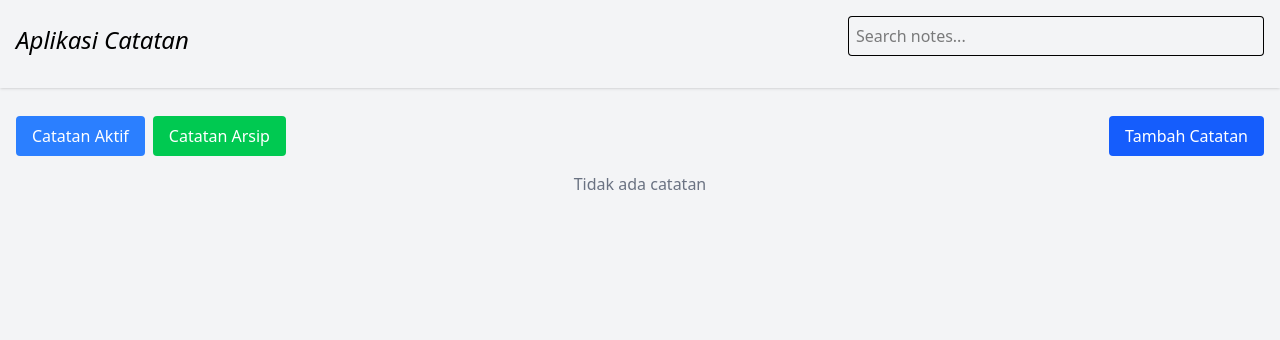
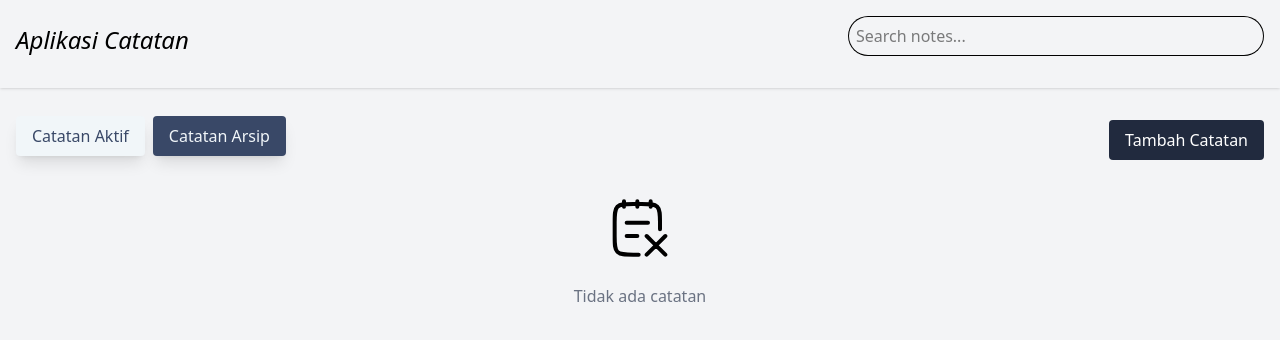
Before and after one commit to Lazuardi-hrp/Notes-App, a React (Vite) app: page / in a window 1280 px wide. Both pictures are taken after a click on the button "Catatan Arsip". Shown: the top 340 px of the page. Built offline with nearby package versions, Linux system fonts and the light colour scheme.

Commit message:
customize theme

```diff
--- a/src/components/App.jsx
+++ b/src/components/App.jsx
@@ -47,15 +47,32 @@ export default function App() {
          <div className="container mx-auto p-4">
             <div className="mb-4 flex justify-between items-center">
             <div>
-                  <button className="bg-blue-500 text-white px-4 py-2 rounded mr-2" onClick={() => setShowArchived(false)}>
+               {/* Tombol Catatan Aktif */}
+               <button
+                  className={`px-4 py-2 rounded shadow-lg transition duration-300 mr-2 mb-2 ${
+                     !showArchived
+                        ? "bg-[#394867] text-[#F1F6F9]"  // Warna lebih gelap untuk tombol aktif
+                        : "bg-[#F1F6F9] text-[#394867] hover:bg-[#394867] hover:text-[#F1F6F9]"
+                  }`}
+                  onClick={() => setShowArchived(false)}
+               >
                   Catatan Aktif
                </button>
-                  <button className="bg-green-500 text-white px-4 py-2 rounded" onClick={() => setShowArchived(true)}>
+
+               {/* Tombol Catatan Arsip */}
+               <button
+                  className={`px-4 py-2 rounded shadow-lg transition duration-300 ${
+                     showArchived
+                        ? "bg-[#394867] text-[#F1F6F9]"  // Warna lebih gelap untuk tombol aktif
+                        : "bg-[#F1F6F9] text-[#394867] hover:bg-[#394867] hover:text-[#F1F6F9]"
+                  }`}
+                  onClick={() => setShowArchived(true)}
+               >
                   Catatan Arsip
                </button>
             </div>
                <button
-                  className="bg-blue-600 text-white px-4 py-2 rounded hover:bg-blue-700 transition-colors"
+                  className="bg-[#212A3E] text-white px-4 py-2 rounded hover:bg-blue-700 transition-colors"
                   onClick={() => setIsAddNoteModalOpen(true)}
                >
                   Tambah Catatan
@@ -88,13 +105,20 @@ const Modal = ({ isOpen, onClose, children }) => {
    return (
       <div className="fixed inset-0 bg-black/80 flex justify-center items-center">
          <div className="bg-white p-6 rounded-lg shadow-lg w-full max-w-md">
+         <div className="flex justify-end">
+            <button onClick={onClose} className="text-gray-500 hover:text-gray-700">
+               <svg
+               className="w-6 h-6"
+               fill="none"
+               stroke="currentColor"
+               viewBox="0 0 24 24"
+               xmlns="http://www.w3.org/2000/svg"
+               >
+               <path strokeLinecap="round" strokeLinejoin="round" strokeWidth={2} d="M6 18L18 6M6 6l12 12" />
+               </svg>
+            </button>
+         </div>
          {children}
-            <button
-               className="mt-4 bg-red-500 text-white px-4 py-2 rounded hover:bg-red-600 transition-colors"
-               onClick={onClose}
-            >
-               Tutup
-            </button>
          </div>
       </div>
    );
--- a/src/components/NoteList.jsx
+++ b/src/components/NoteList.jsx
@@ -1,9 +1,17 @@
-import React from "react"
-import Note from "./Note"
+import React from "react";
+import Note from "./Note";
 
 const NoteList = ({ notes, deleteNote, toggleArchive, showArchived, showFormattedDate }) => {
    if (notes.length === 0) {
-      return <p className="text-gray-500 text-center mt-4">Tidak ada catatan</p>
+      return (
+         <div className="flex flex-col items-center justify-center mt-8">
+         {/* SVG Icon for "No Notes" */}
+         <svg xmlns="http://www.w3.org/2000/svg" width="64" height="64" viewBox="0 0 24 24">
+            <path fill="none" stroke="#000" stroke-linecap="round" stroke-linejoin="round" stroke-width="1.5" d="M16 2v2m-5-2v2M6 2v2m13.5 8.5V10c0-3.3 0-4.95-1.025-5.975S15.8 3 12.5 3h-3C6.2 3 4.55 3 3.525 4.025S2.5 6.7 2.5 10v5c0 3.3 0 4.95 1.025 5.975S6.2 22 9.5 22h2m10-7L18 18.5m0 0L14.5 22m3.5-3.5l3.5 3.5M18 18.5L14.5 15M7 15h4m-4-5h8" color="#000" />
+         </svg>
+         <p className="text-gray-500 text-center mt-6">Tidak ada catatan</p>
+         </div>
+      );
    }
 
    return (
@@ -19,7 +27,7 @@ const NoteList = ({ notes, deleteNote, toggleArchive, showArchived, showFormatte
          />
          ))}
       </div>
-   )
-}
+   );
+};
 
-export default NoteList
+export default NoteList;
--- a/src/components/SearchBar.jsx
+++ b/src/components/SearchBar.jsx
@@ -8,7 +8,7 @@ const SearchBar = ({ searchTerm, setSearchTerm }) => {
          value={searchTerm}
          onChange={(e) => setSearchTerm(e.target.value)}
          placeholder="Search notes..."
-         className="w-full p-2 rounded inset-ring"
+         className="w-full p-2 rounded-full inset-ring"
          />
       </div>
    )
```
Lines whose indentation alone changed are shown as unchanged.
